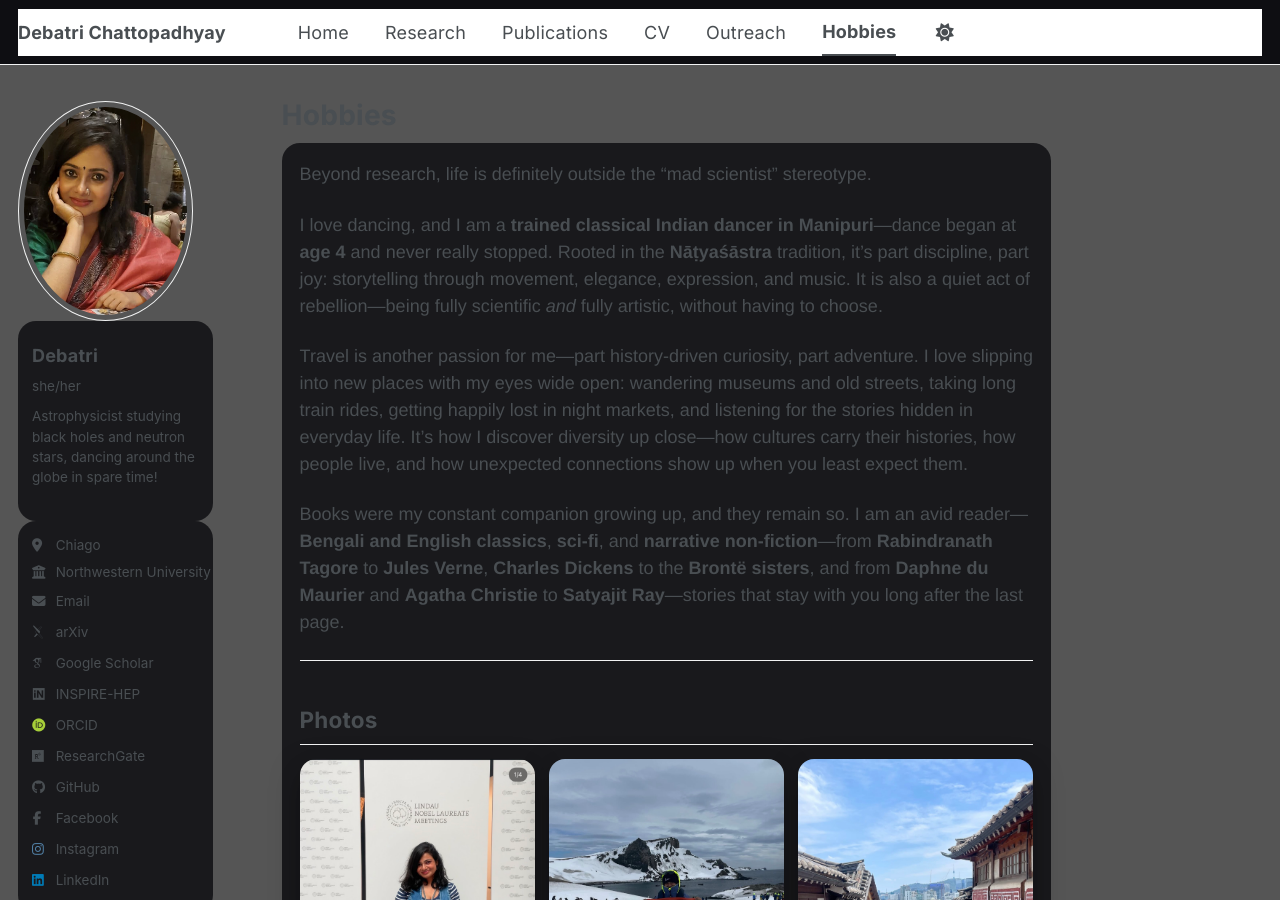
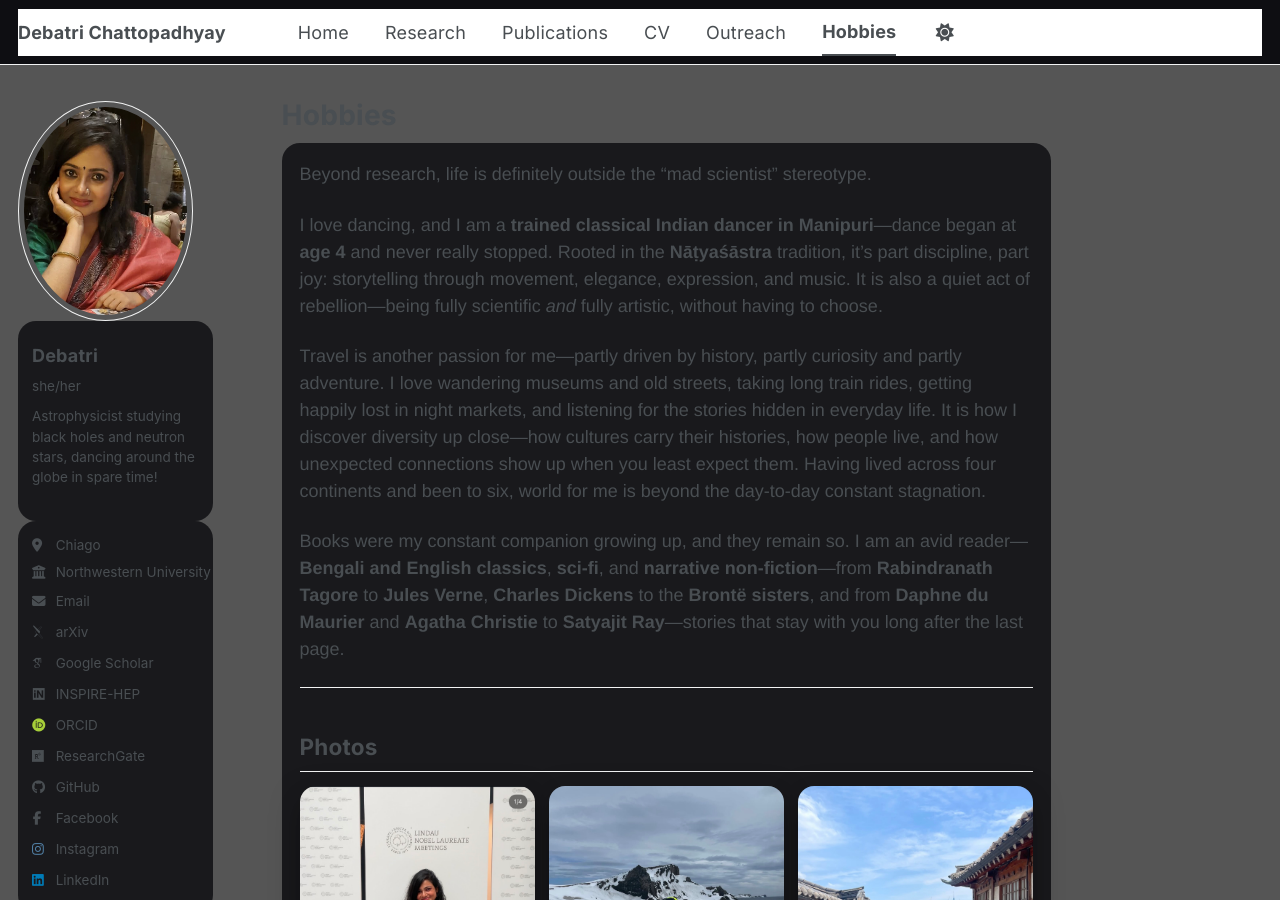
Before and after one commit to debatric/debatric.github.io, a Jekyll site: the page built from _pages/hobbies.md, in a window 1280 px wide and 900 px high. Built offline with Jekyll 4.4.1, drawn with Linux system fonts in a browser that asks for light colours; some web fonts are replaced; a script bundle is joined from its source files by our own code; library files that are not in the unit come from our copies.

Commit message:
Update hobbies.md

```diff
--- a/_pages/hobbies.md
+++ b/_pages/hobbies.md
@@ -14,7 +14,7 @@ Beyond research, life is definitely outside the "mad scientist" stereotype.
 
 I love dancing, and I am a **trained classical Indian dancer in Manipuri**—dance began at **age 4** and never really stopped. Rooted in the **Nāṭyaśāstra** tradition, it’s part discipline, part joy: storytelling through movement, elegance, expression, and music. It is also a quiet act of rebellion—being fully scientific *and* fully artistic, without having to choose.
 
-Travel is another passion for me—part history-driven curiosity, part adventure. I love slipping into new places with my eyes wide open: wandering museums and old streets, taking long train rides, getting happily lost in night markets, and listening for the stories hidden in everyday life. It’s how I discover diversity up close—how cultures carry their histories, how people live, and how unexpected connections show up when you least expect them.
+Travel is another passion for me—partly driven by history, partly curiosity and partly adventure. I love wandering museums and old streets, taking long train rides, getting happily lost in night markets, and listening for the stories hidden in everyday life. It is how I discover diversity up close—how cultures carry their histories, how people live, and how unexpected connections show up when you least expect them. Having lived across four continents and been to six, world for me is beyond the day-to-day constant stagnation.
 
 Books were my constant companion growing up, and they remain so. I am an avid reader—**Bengali and English classics**, **sci-fi**, and **narrative non-fiction**—from **Rabindranath Tagore** to **Jules Verne**, **Charles Dickens** to the **Brontë sisters**, and from **Daphne du Maurier** and **Agatha Christie** to **Satyajit Ray**—stories that stay with you long after the last page.
 
```
